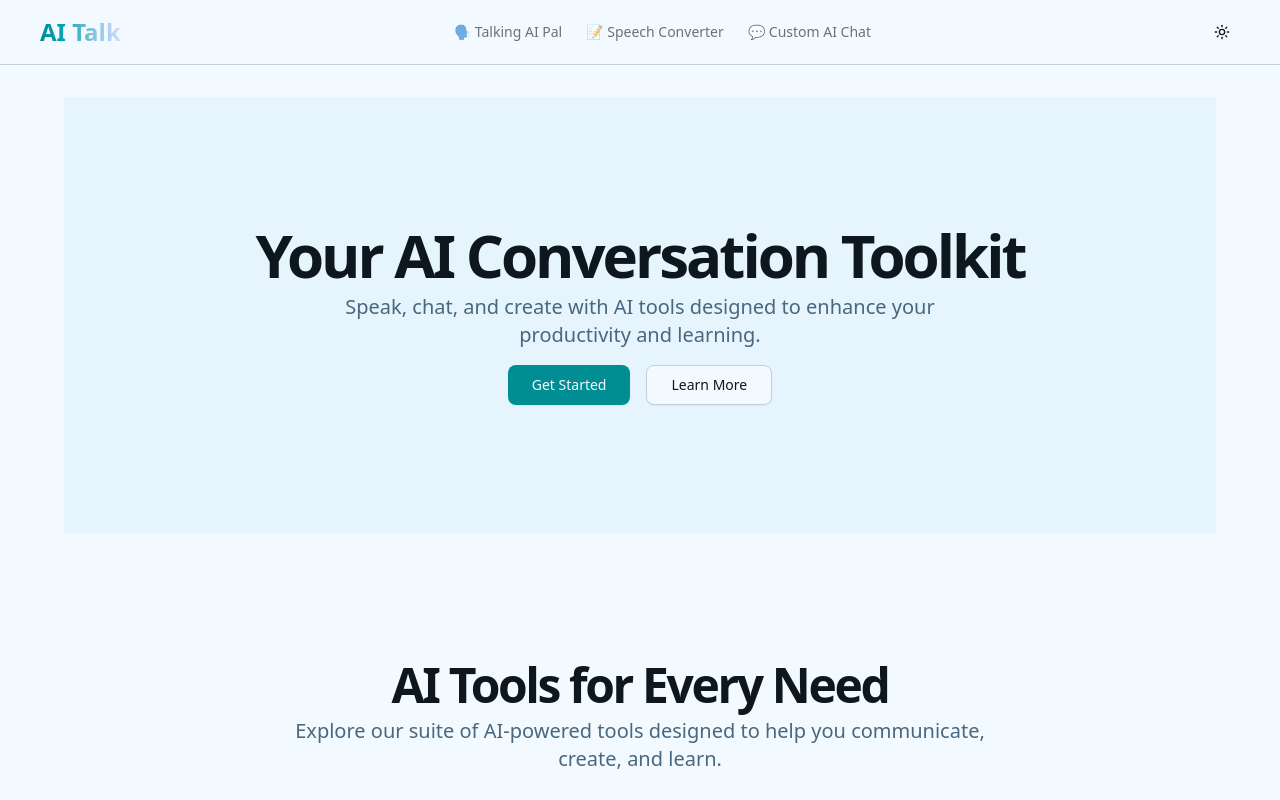
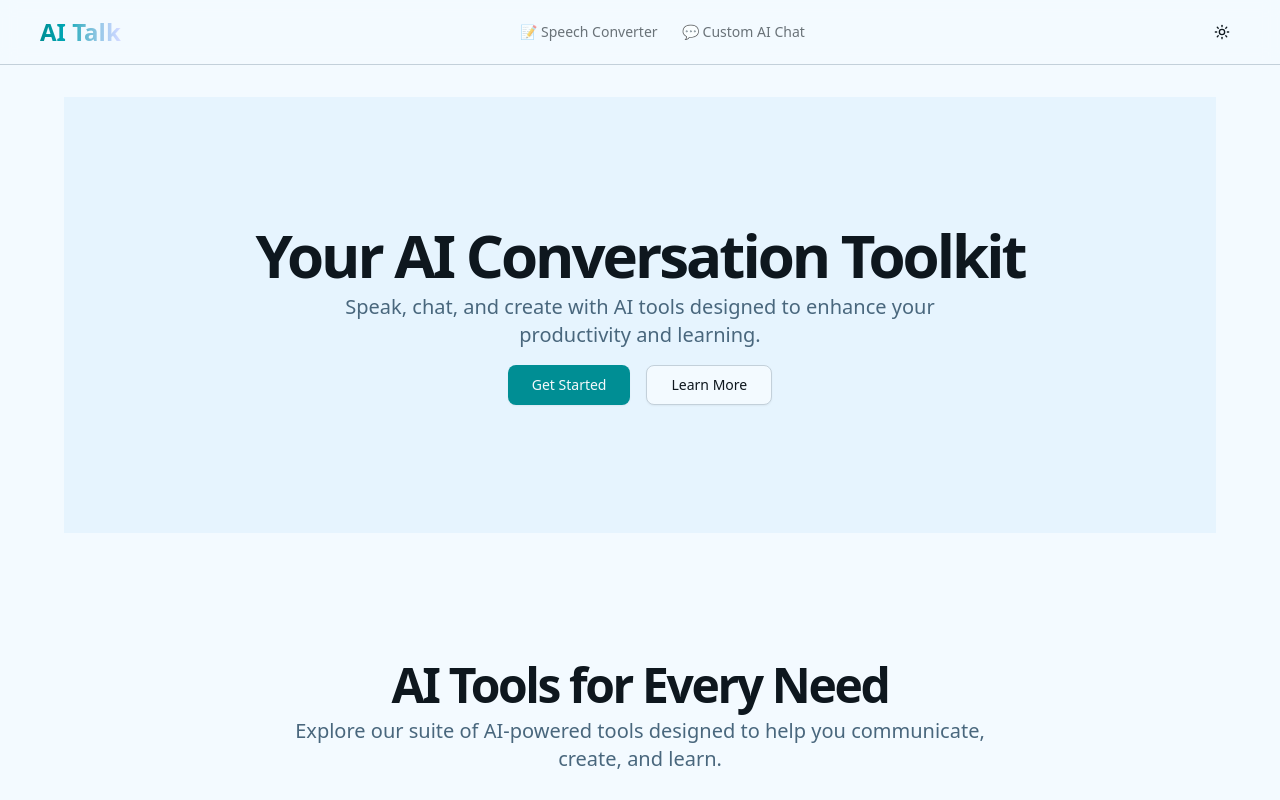
Before and after one commit to DmytroLysachenko/ai-talk, a Next.js app in the folder client/: page / in a window 1280 px wide. Shown: the top 800 px of the page. Built offline with nearby package versions, Linux system fonts and the light colour scheme.

Commit message:
Removed talking ai pal. No client side alternatives to ws are found for the moment.

```diff
--- /dev/null
+++ b/client/app/(in-progress)/talking-ai/layout.tsx
@@ -0,0 +1,8 @@
+import { redirect } from "next/navigation";
+import React from "react";
+
+const Layout = () => {
+  redirect("/");
+};
+
+export default Layout;
--- a/client/constants/index.ts
+++ b/client/constants/index.ts
@@ -44,13 +44,13 @@ export const SPEECH_LANGUAGES = [
 ];
 
 export const HEADER_LINKS = [
-  {
-    title: "Talking AI Pal",
-    href: "/talking-ai",
-    description:
-      "A talking AI assistant. Perfect for having conversations for English learning.",
-    icon: "🗣️",
-  },
+  // {
+  //   title: "Talking AI Pal",
+  //   href: "/talking-ai",
+  //   description:
+  //     "A talking AI assistant. Perfect for having conversations for English learning.",
+  //   icon: "🗣️",
+  // },
   {
     title: "Speech Converter",
     href: "/speech-convertor",
```
Also changed, not shown: client/app/(in-progress)/talking-ai/page.tsx (renamed from client/app/talking-ai/page.tsx).
